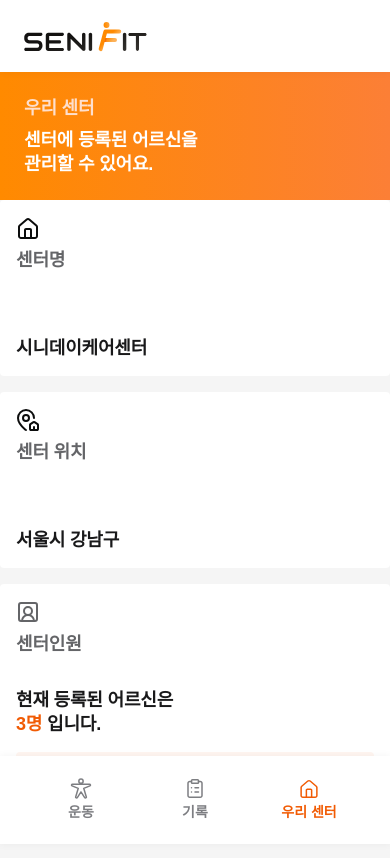
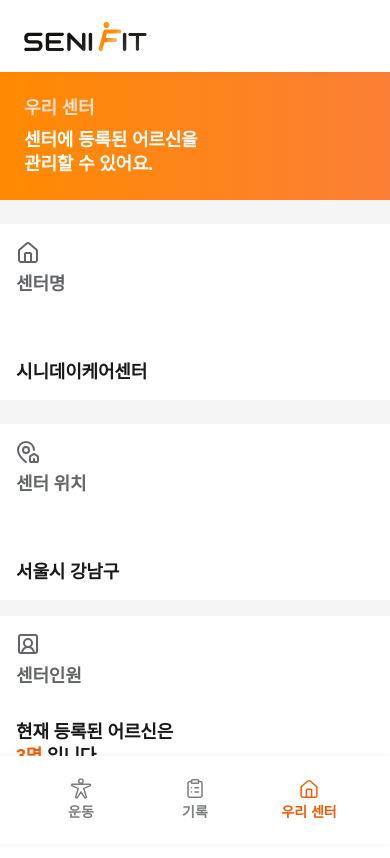
Before and after one commit to Team-Senifit/Web, a Next.js app: page /my-center in a window 390 px wide. Shown: the top 858 px of the page. Built offline with nearby package versions, Linux system fonts and the light colour scheme; a web font is replaced by a local one.

Commit message:
Refactor: 나의 센터 반응형 처리

```diff
--- a/src/app/layout.tsx
+++ b/src/app/layout.tsx
@@ -22,7 +22,7 @@ export default function RootLayout({
           <SenifitHeader />
           <Container
             maxWidth={"desktop"}
-            sx={{ pt: [9, 9, 14], px: [0, 3], boxSizing: "border-box" }}
+            sx={{ pt: [9, 12, 20.75], px: [0, 3], boxSizing: "border-box" }}
           >
             {children}
           </Container>
--- a/src/app/my-center/page.tsx
+++ b/src/app/my-center/page.tsx
@@ -1,6 +1,6 @@
 import React from "react";
 import InfoCard from "./panel/InfoCard";
-import { Box, Stack } from "@mui/material";
+import { Box, Grid, Stack } from "@mui/material";
 import MemberInfoCard from "./panel/MemberInfoCard";
 import PageInfoCard from "./panel/PageInfoCard";
 import { HouseIcon, MapPinHouseIcon } from "@/components/icons";
@@ -34,23 +34,54 @@ const Page = () => {
   return (
     <Box>
       <PageInfoCard />
-      <Stack spacing={2} direction={"column"}>
-        <Stack spacing={2} direction={"column"}>
+      <Grid container spacing={[2, 3]} columns={14}>
+        <Grid
+          container
+          size={{ phone: 14, desktop: 4 }}
+          spacing={3}
+          columns={14}
+        >
+          <Grid
+            size={{
+              phone: 14,
+              tablet: 7,
+              desktop: 14,
+            }}
+          >
             <InfoCard
-            icon={<HouseIcon sx={{ width: 24, height: 24 }} strokeWidth={2} />}
+              icon={
+                <HouseIcon
+                  sx={{ width: 24, height: 24, color: "label.neutral" }}
+                  strokeWidth={2}
+                />
+              }
               title={"센터명"}
               content={"시니데이케어센터"}
             />
+          </Grid>
+          <Grid
+            size={{
+              phone: 14,
+              tablet: 7,
+              desktop: 14,
+            }}
+          >
             <InfoCard
               icon={
-              <MapPinHouseIcon sx={{ width: 24, height: 24 }} strokeWidth={2} />
+                <MapPinHouseIcon
+                  sx={{ width: 24, height: 24, color: "label.neutral" }}
+                  strokeWidth={2}
+                />
               }
               title={"센터 위치"}
               content={"서울시 강남구"}
             />
-        </Stack>
+          </Grid>
+        </Grid>
+        <Grid size={{ phone: 14, desktop: 10 }}>
           <MemberInfoCard count={memberData.length} members={memberData} />
-      </Stack>
+        </Grid>
+      </Grid>
     </Box>
   );
 };
--- a/src/app/my-center/panel/InfoCard.tsx
+++ b/src/app/my-center/panel/InfoCard.tsx
@@ -22,7 +22,7 @@ const InfoCard = ({
       alignItems={"start"}
       sx={{
         bgcolor: "background.paper",
-        borderRadius: 1, // mui 기준 8px
+        borderRadius: [0, "0.75rem"],
         padding: 2,
         width: 1, // width, height에서는 1이 100%를 의미
         minHeight: ["11rem", "12.75rem", "13.25rem"],
--- a/src/app/my-center/panel/MemberInfoCard.tsx
+++ b/src/app/my-center/panel/MemberInfoCard.tsx
@@ -41,10 +41,10 @@ const MemberInfoCard = ({
       alignItems={"start"}
       sx={{
         bgcolor: "background.paper",
-        borderRadius: 1, // mui 기준 8px
         padding: 2,
         width: 1, // width, height에서는 1이 100%를 의미
-        minHeight: ["11rem", "12.75rem", "13.25rem"],
+        minHeight: ["16.25rem", "28rem"],
+        borderRadius: [0, "0.75rem"],
       }}
     >
       <Stack
--- a/src/app/my-center/panel/PageInfoCard.tsx
+++ b/src/app/my-center/panel/PageInfoCard.tsx
@@ -19,6 +19,7 @@ const PageInfoCard = () => {
         borderRadius: [0, "0.75rem"],
         background:
           "linear-gradient(270deg, var(--RedOrange-60, #FC7F36) 0%, #FF8A00 100%)",
+        mb: 3,
       }}
     >
       <Typography
```
Lines whose indentation alone changed are shown as unchanged.
